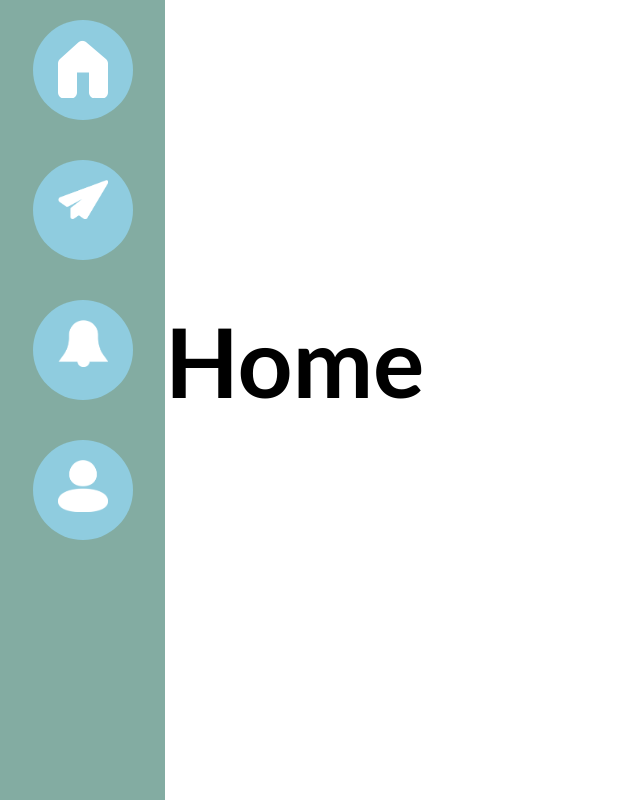
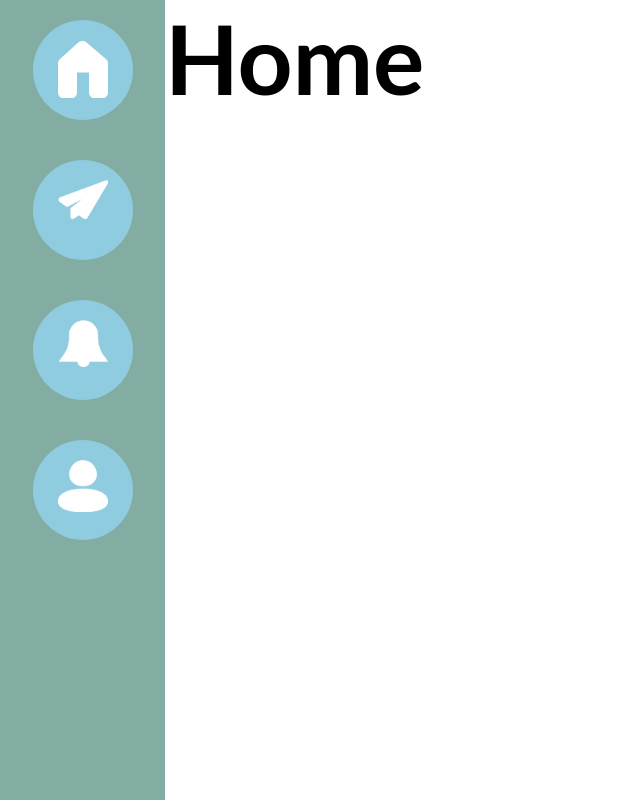
Before and after one commit to sherrygao821/CSCI201_Project_Float, a React (Create React App) app: page / in a window 1280 px wide. Shown: the whole page, without its empty margins (0-640 px from the left). Built offline with nearby package versions, Linux system fonts and the light colour scheme.

Commit message:
more changes

```diff
--- a/src/pages/Home.js
+++ b/src/pages/Home.js
@@ -2,6 +2,7 @@ import React from 'react';
 
 function Home() {
   return (
+
     <div className='home' >
         <h1>Home</h1>
     </div>
--- a/src/pages/pages.css
+++ b/src/pages/pages.css
@@ -2,7 +2,8 @@
 .dms, .home, .notifications, .profile{
 
     display: flex;
-    height: 90vh;
+    flex-direction: column;
+    /* height: 90vh; */
     align-items: center;
     justify-content: center;
     font-size: 3rem;
```
